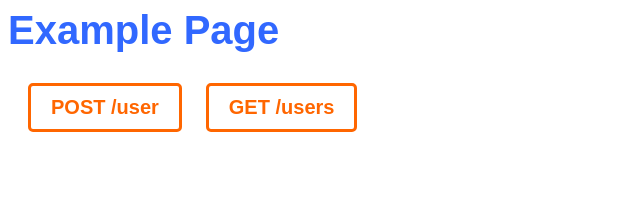
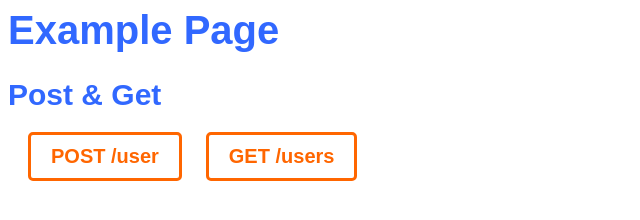
Before and after one commit to Change-Maker/deprecated-example-fastapi-static, a plain HTML site: page client/example.html in a window 1280 px wide. Shown: the whole page, without its empty margins (0-640 px from the left). Drawn offline with nearby package versions, Linux system fonts and the light colour scheme.

Commit message:
refactor: add title to Example page

```diff
--- a/client/css/example.css
+++ b/client/css/example.css
@@ -9,7 +9,6 @@
   font-weight: bold;
   margin: 20px 0px 0px 20px;
   padding: 10px 20px;
-  width: fit-content;
 }
 
 .btn:active {
@@ -27,3 +26,11 @@
   font-family: Arial, Helvetica, sans-serif;
   margin-bottom: 10px;
 }
+
+.title {
+  color: #3168ff;
+  font-size: 30px;
+  font-weight: bold;
+  font-family: Arial, Helvetica, sans-serif;
+  margin-top: 25px;
+}
--- a/client/example.html
+++ b/client/example.html
@@ -10,6 +10,8 @@
   </head>
   <body>
     <div class="root-title">Example Page</div>
+
+    <div class="title">Post & Get</div>
     <div class="btn" id="post-user">POST /user</div>
     <div class="btn" id="get-users">GET /users</div>
   </body>
```
